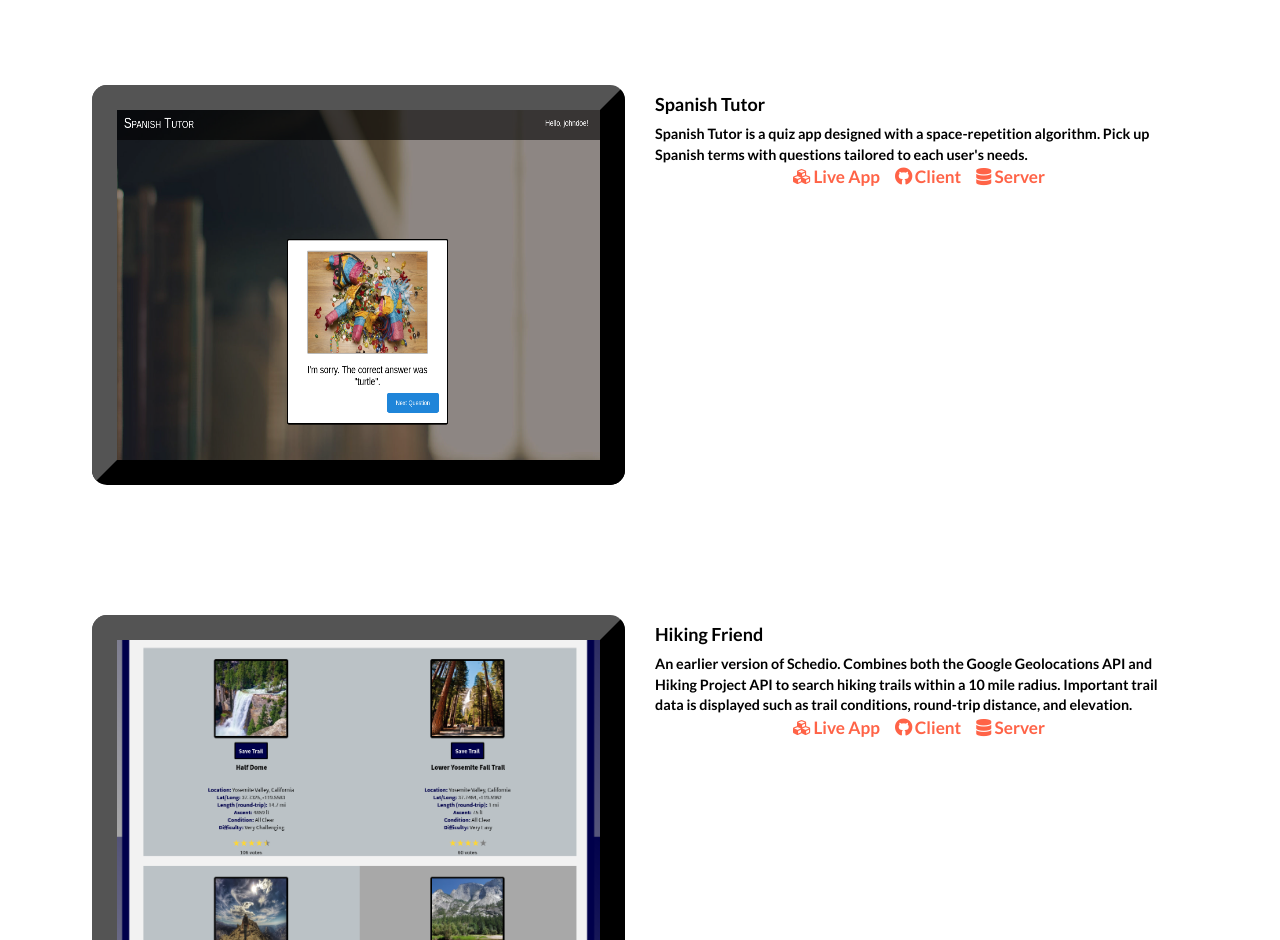
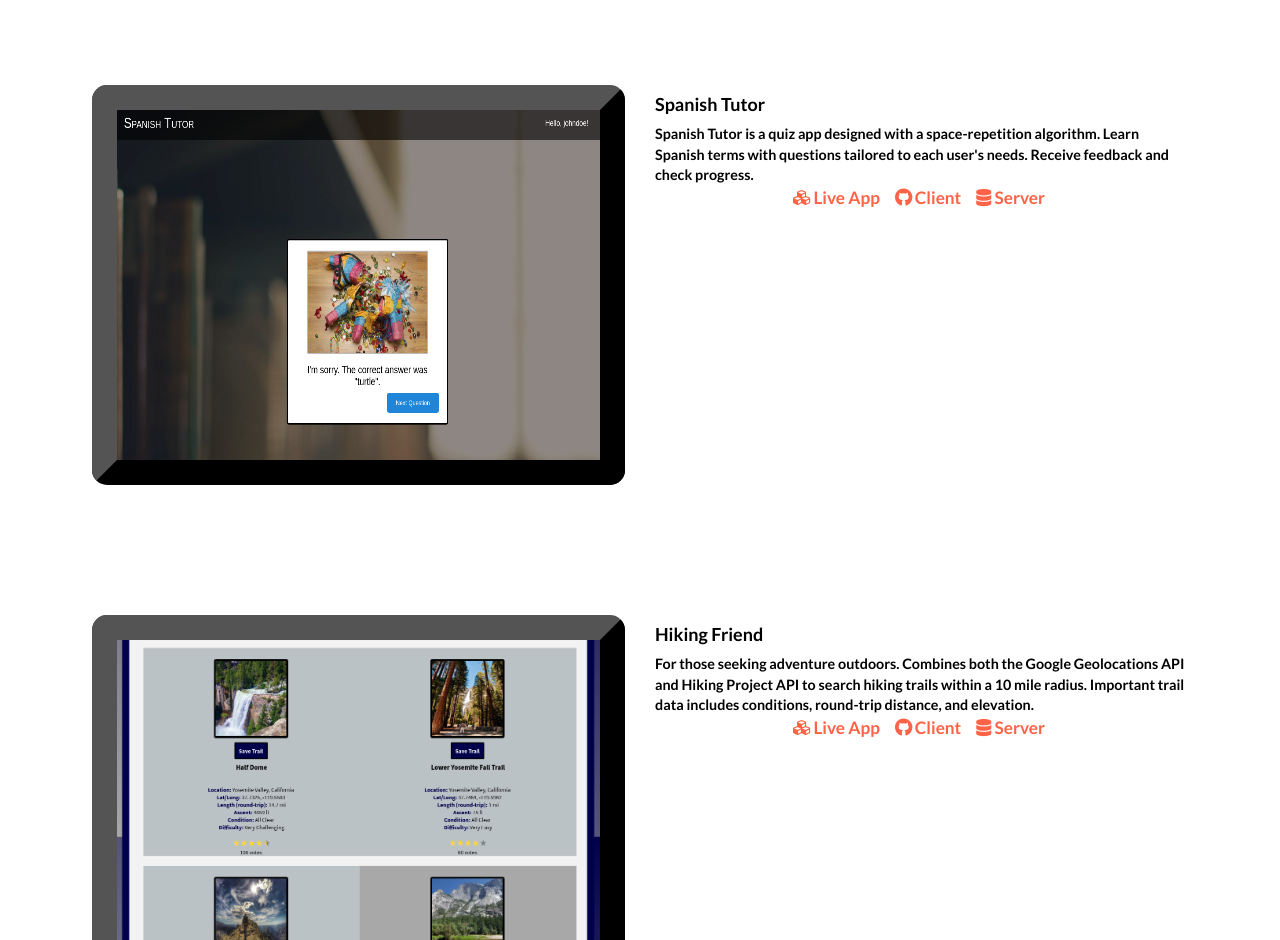
Before and after one commit to mattNat/portfolio-revamp, a React (Create React App) app: page / in a window 1280 px wide. Shown: the part 2440-3380 px from the top of the page. Built offline with nearby package versions, Linux system fonts and the light colour scheme.

Commit message:
update portfolio.js project description

```diff
--- a/public/index.html
+++ b/public/index.html
@@ -28,7 +28,7 @@
     <link rel="stylesheet prefetch" href="http://maxcdn.bootstrapcdn.com/font-awesome/4.7.0/css/font-awesome.min.css" />
     <link rel="stylesheet prefetch" href="http://fonts.googleapis.com/css?family=Lato:300,400,700,300italic,400italic,700italic" />
     <link rel="stylesheet" href="https://use.fontawesome.com/releases/v5.0.13/css/all.css" integrity="sha384-DNOHZ68U8hZfKXOrtjWvjxusGo9WQnrNx2sqG0tfsghAvtVlRW3tvkXWZh58N9jp" crossorigin="anonymous">
-    <title>Matt Portfolio</title>
+    <title>Matt's Portfolio</title>
   </head>
   <body>
     <noscript>
--- a/src/components/portfolio.js
+++ b/src/components/portfolio.js
@@ -21,7 +21,7 @@ export default function Portfolio() {
       deploy: "https://admiring-liskov-604b28.netlify.com/",
       screenshot: require('../img/spanishTutor.png'),
       title: "Spanish Tutor",
-      comment: "Spanish Tutor is a quiz app designed with a space-repetition algorithm. Pick up Spanish terms with questions tailored to each user's needs.",
+      comment: "Spanish Tutor is a quiz app designed with a space-repetition algorithm. Learn Spanish terms with questions tailored to each user's needs.  Receive feedback and check progress.",
       client: "https://github.com/thinkful-ei18/Chris-Matt-Spaced-Rep-Client",
       server: "https://github.com/thinkful-ei18/Chris-Matt-Spaced-Rep-Server",
     },
@@ -29,7 +29,7 @@ export default function Portfolio() {
       deploy: "https://hiking-friend.netlify.com",
       screenshot: require('../img/hikingFriend.png'),
       title: "Hiking Friend",
-      comment: "An earlier version of Schedio.  Combines both the Google Geolocations API and Hiking Project API to search hiking trails within a 10 mile radius.  Important trail data is displayed such as trail conditions, round-trip distance, and elevation.",
+      comment: "For those seeking adventure outdoors.  Combines both the Google Geolocations API and Hiking Project API to search hiking trails within a 10 mile radius.  Important trail data includes conditions, round-trip distance, and elevation.",
       client: "https://github.com/mattNat/hiking-app/tree/master/client",
       server: "https://github.com/mattNat/hiking-app/tree/master/server",
     },
```
